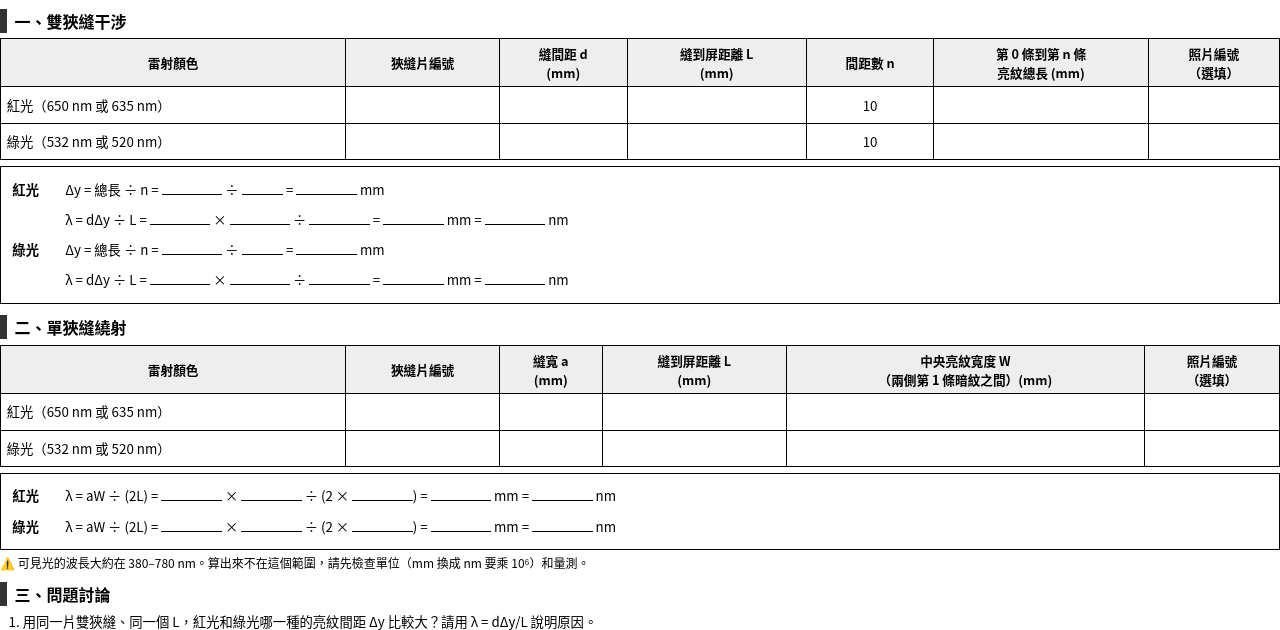
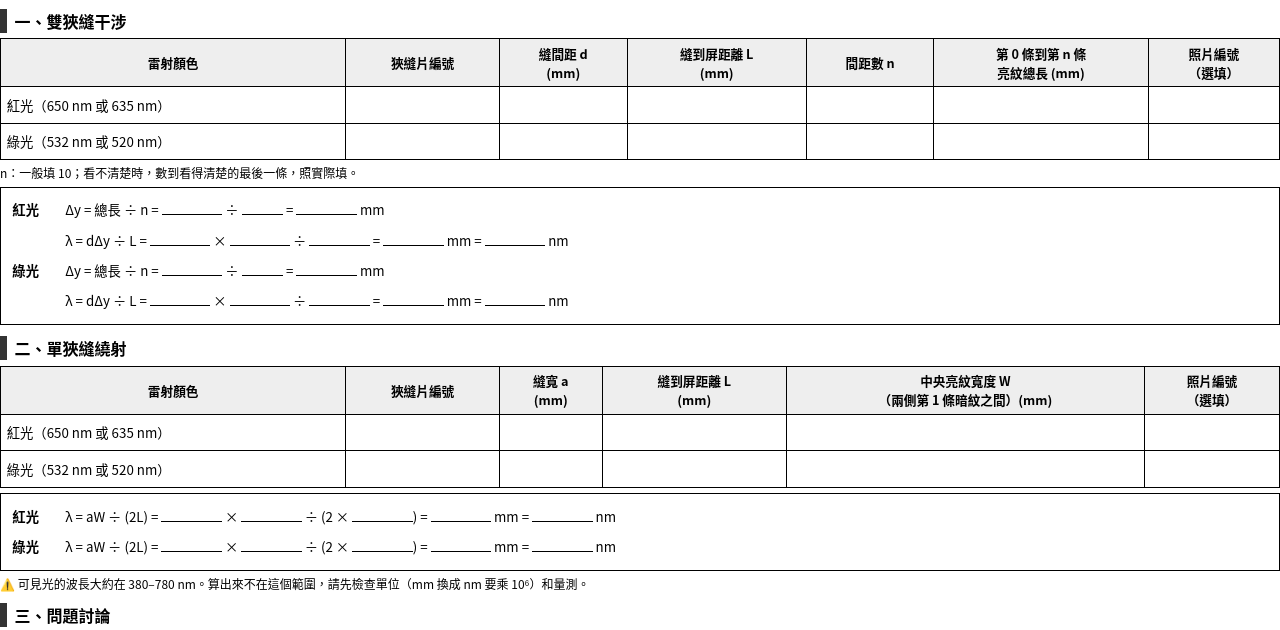
Before and after one commit to fengphy73/slit-lab-log, a plain HTML site: page print/分組紀錄表_A4.html in a window 1280 px wide. Shown: the part 115-745 px from the top of the page. Drawn offline with Linux system fonts and the light colour scheme.

Commit message:
紀錄表 n 改空格加說明

```diff
--- a/print/分組紀錄表_A4.html
+++ b/print/分組紀錄表_A4.html
@@ -28,9 +28,10 @@ li{margin-bottom:1mm}
 <h2>一、雙狹縫干涉</h2>
 <table>
 <tr><th style="width:27%">雷射顏色</th><th style="width:12%">狹縫片編號</th><th>縫間距 d<br>(mm)</th><th>縫到屏距離 L<br>(mm)</th><th>間距數 n</th><th>第 0 條到第 n 條<br>亮紋總長 (mm)</th><th>照片編號<br>（選填）</th></tr>
-<tr><td>紅光（650 nm 或 635 nm）</td><td></td><td></td><td></td><td class="c">10</td><td></td><td></td></tr>
-<tr><td>綠光（532 nm 或 520 nm）</td><td></td><td></td><td></td><td class="c">10</td><td></td><td></td></tr>
+<tr><td>紅光（650 nm 或 635 nm）</td><td></td><td></td><td></td><td></td><td></td><td></td></tr>
+<tr><td>綠光（532 nm 或 520 nm）</td><td></td><td></td><td></td><td></td><td></td><td></td></tr>
 </table>
+<p class="note">n：一般填 10；看不清楚時，數到看得清楚的最後一條，照實際填。</p>
 <div class="calc">
 <div><b>紅光</b>Δy = 總長 ÷ n = <span class="b"></span> ÷ <span class="bs"></span> = <span class="b"></span> mm</div>
 <div><b></b>λ = dΔy ÷ L = <span class="b"></span> × <span class="b"></span> ÷ <span class="b"></span> = <span class="b"></span> mm = <span class="b"></span> nm</div>
```
Also changed, not shown: 1 other file.
